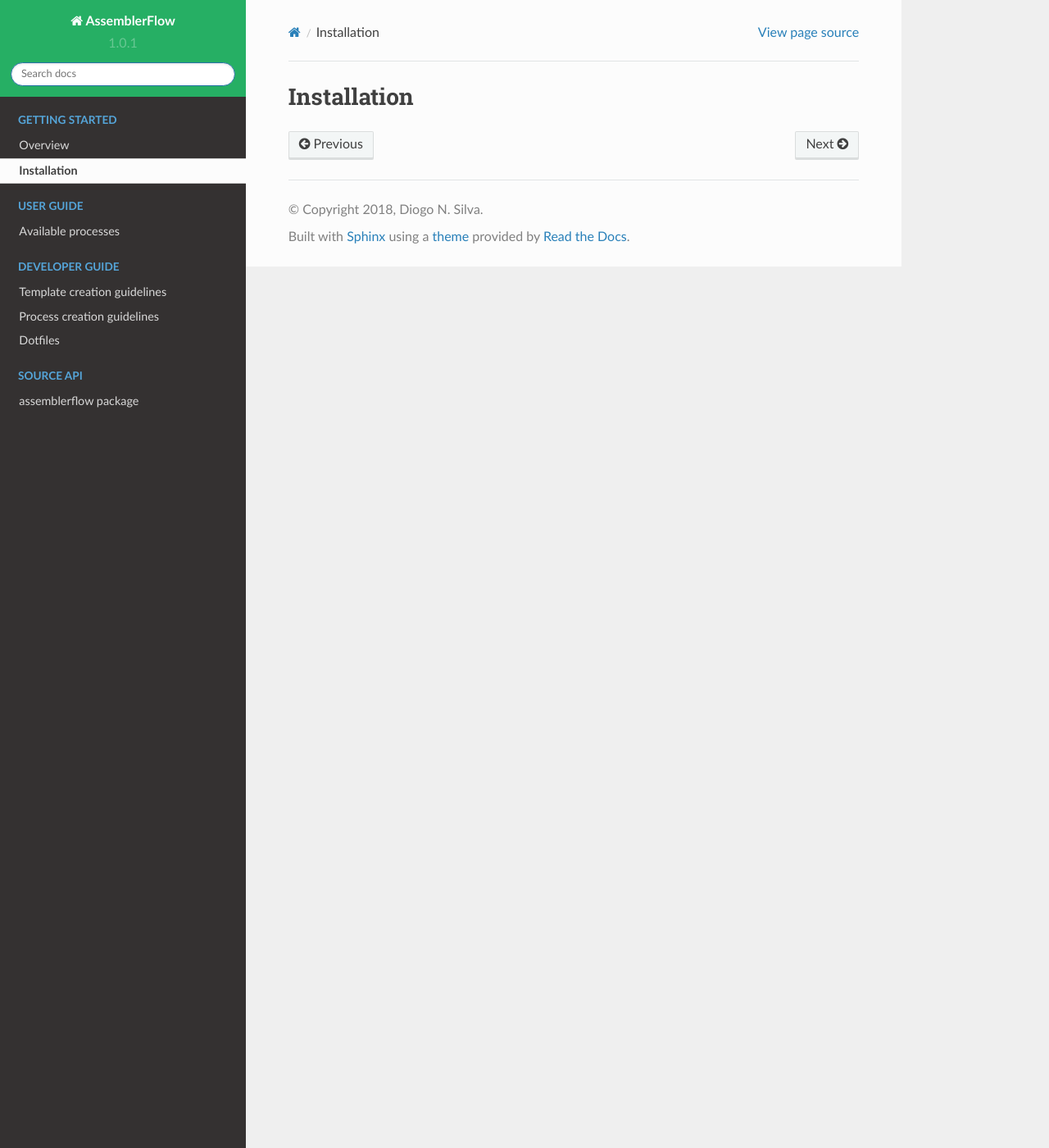
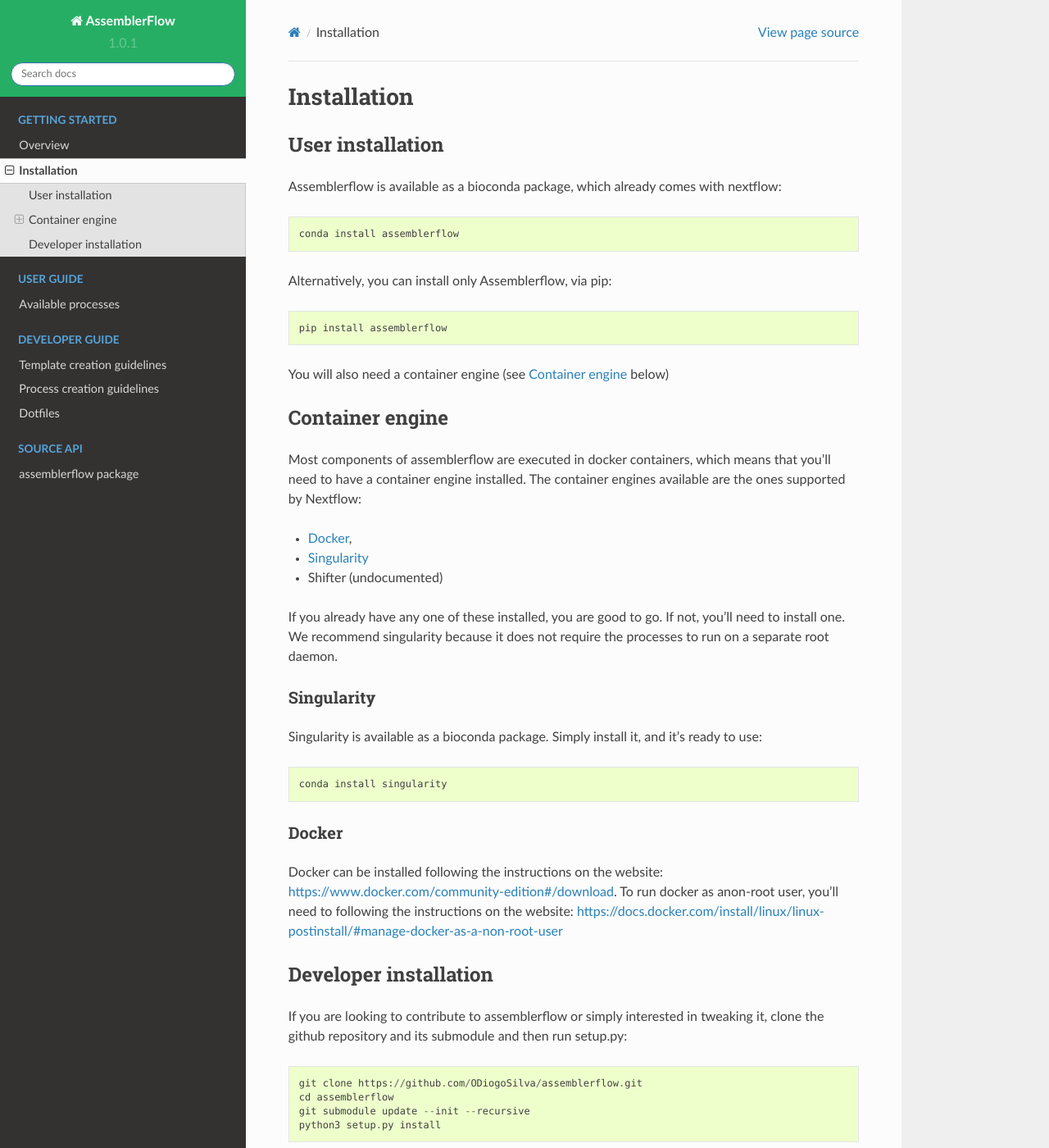
Before and after one commit to assemblerflow/flowcraft, a Sphinx documentation site: the page built from docs/getting_started/installation.rst, in a window 1280 px wide and 1400 px high. Shown: the whole window at 82% size. Built offline with Sphinx 7.4.7 and the Read the Docs theme 2.0.0, drawn with Linux system fonts in a browser that asks for light colours.

Commit message:
Added installation section

```diff
--- a/docs/getting_started/installation.rst
+++ b/docs/getting_started/installation.rst
@@ -1,2 +1,64 @@
 Installation
-------------
+============
+
+User installation
+-----------------
+
+Assemblerflow is available as a bioconda package, which already comes with
+nextflow::
+
+    conda install assemblerflow
+
+Alternatively, you can install only Assemblerflow, via pip::
+
+    pip install assemblerflow
+
+You will also need a container engine (see `Container engine`_ below)
+
+Container engine
+----------------
+
+Most components of assemblerflow are executed in docker containers, which
+means that you'll need to have a container engine installed. The container
+engines available are the ones supported by Nextflow:
+
+- `Docker`_,
+- `Singularity`_
+- Shifter (undocumented)
+
+If you already have any one of these installed, you are good to go. If not,
+you'll need to install one. We recommend singularity because it does not
+require the processes to run on a separate root daemon.
+
+Singularity
+:::::::::::
+
+Singularity is available as a bioconda package. Simply install it, and it's
+ready to use::
+
+    conda install singularity
+
+Docker
+::::::
+
+Docker can be installed following the instructions on the website:
+https://www.docker.com/community-edition#/download.
+To run docker as anon-root user, you'll need to following the instructions
+on the website: https://docs.docker.com/install/linux/linux-postinstall/#manage-docker-as-a-non-root-user
+
+
+Developer installation
+----------------------
+
+If you are looking to contribute to assemblerflow or simply interested in
+tweaking it, clone the github repository and its submodule and then run
+setup.py::
+
+    git clone https://github.com/ODiogoSilva/assemblerflow.git
+    cd assemblerflow
+    git submodule update --init --recursive
+    python3 setup.py install
+
+
+.. _Docker: https://www.nextflow.io/docs/latest/docker.html
+.. _Singularity: https://www.nextflow.io/docs/latest/singularity.html
```
